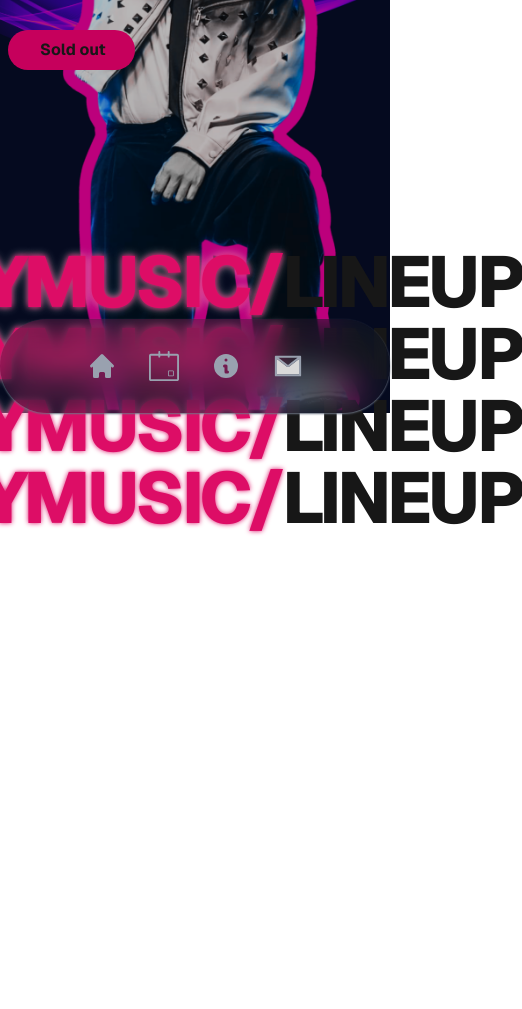
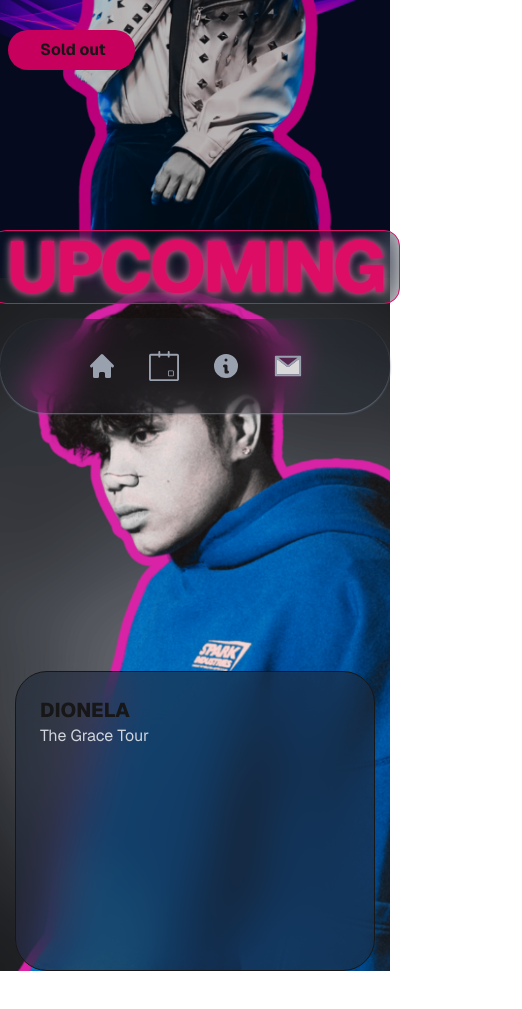
Before and after one commit to alexmortelsison/allymusic4, a Next.js app: page / in a window 390 px wide. Shown: the part 431-1440 px from the top of the page, 522 px wide, since content can reach past the window. Before the commit the page ends 1091 px from the top, so only its background shows below. Built offline with nearby package versions, Linux system fonts and the light colour scheme; a web font is replaced by a local one.

Commit message:
updated heromobile

```diff
--- a/app/component/HeroMobile.tsx
+++ b/app/component/HeroMobile.tsx
@@ -1,4 +1,5 @@
 import Image from "next/image";
+import UpcomingMobile from "./UpcomingMobile";
 
 export default function HeroMobile() {
   return (
@@ -22,32 +23,7 @@ export default function HeroMobile() {
           </p>
         </div>
       </div>
-      <div className="pt-44">
-        <h1 className="flex justify-center text-7xl font-extrabold font-bungee tracking-tighter">
-          <span className="text-[#dd0d66] text-glow tracking-tighter font-extrabold">
-            ALLYMUSIC/
-          </span>
-          LINEUP
-        </h1>
-        <h1 className="flex justify-center text-7xl font-extrabold font-bungee tracking-tighter">
-          <span className="text-[#dd0d66] text-glow tracking-tighter font-extrabold">
-            ALLYMUSIC/
-          </span>
-          LINEUP
-        </h1>
-        <h1 className="flex justify-center text-7xl font-extrabold font-bungee tracking-tighter">
-          <span className="text-[#dd0d66] text-glow tracking-tighter font-extrabold">
-            ALLYMUSIC/
-          </span>
-          LINEUP
-        </h1>
-        <h1 className="flex justify-center text-7xl font-extrabold font-bungee tracking-tighter">
-          <span className="text-[#dd0d66] text-glow tracking-tighter font-extrabold">
-            ALLYMUSIC/
-          </span>
-          LINEUP
-        </h1>
-      </div>
+      <UpcomingMobile />
     </div>
   );
 }
--- /dev/null
+++ b/app/component/UpcomingMobile.tsx
@@ -0,0 +1,28 @@
+import Image from "next/image";
+
+export default function UpcomingMobile() {
+  return (
+    <div className="lg:hidden">
+      <div className="flex flex-col justify-center items-center pt-52 relative">
+        <Image
+          src={"/dm.png"}
+          alt="dm"
+          width={1920}
+          height={1920}
+          className="object-cover -z-50"
+        />
+        <h1 className="absolute top-40 border px-4 rounded-2xl bg-gray-800/20 backdrop-blur-lg text-7xl md:text-9xl font-extrabold text-[#dd0d66] text-glow tracking-tighter">
+          UPCOMING
+        </h1>
+        <div className="border bg-gray-800/60 md:h-[600px] md:bottom-5 bottom-0 mt-52 md:w-[800px] h-[300px] w-[360px] rounded-4xl backdrop-blur-xl absolute">
+          <div className="flex items-center justify-between">
+            <div className="flex flex-col items-start p-6">
+              <h1 className="text-xl md:text-7xl font-extrabold">DIONELA</h1>
+              <p className="text-md text-gray-300">The Grace Tour</p>
+            </div>
+          </div>
+        </div>
+      </div>
+    </div>
+  );
+}
```
Also changed, not shown: public/dm.png (added).
